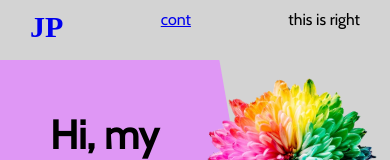
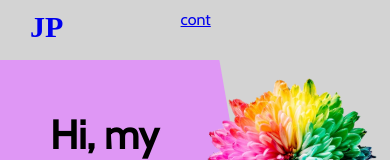
Before and after one commit to jesspesale/portfolio-site, a React (Create React App) app: page / in a window 390 px wide. Shown: the top 160 px of the page. Built offline with nearby package versions, Linux system fonts and the light colour scheme.

Commit message:
started hamburger menu on right of navbar

```diff
--- a/src/components/Navbar/Navbar.css
+++ b/src/components/Navbar/Navbar.css
@@ -5,6 +5,7 @@
     position:fixed;
     z-index: 1;
     top: 0;
+    /* border-bottom: 2px; */
 }
 
 .nav-wrapper{
@@ -29,3 +30,12 @@
 .nav-right{
 
 }
+
+.menu{
+    width: 32px;
+    height: 25px;
+}
+.span{
+    width: 32px;
+    height: 3px;
+}
--- a/src/components/Navbar/Navbar.jsx
+++ b/src/components/Navbar/Navbar.jsx
@@ -10,8 +10,14 @@ const Navbar = () => {
               JP
             </a>
           </div>
-            <a href="#contact">cont</a>
-          <div className="nav-right">this is right</div>
+          <a href="#contact">cont</a>
+          <div className="nav-right">
+            <div className="menu">
+              <span className="line1"></span>
+              <span className="line2"></span>
+              <span className="line3"></span>
+            </div>
+          </div>
         </div>
       </div>
     );
```
